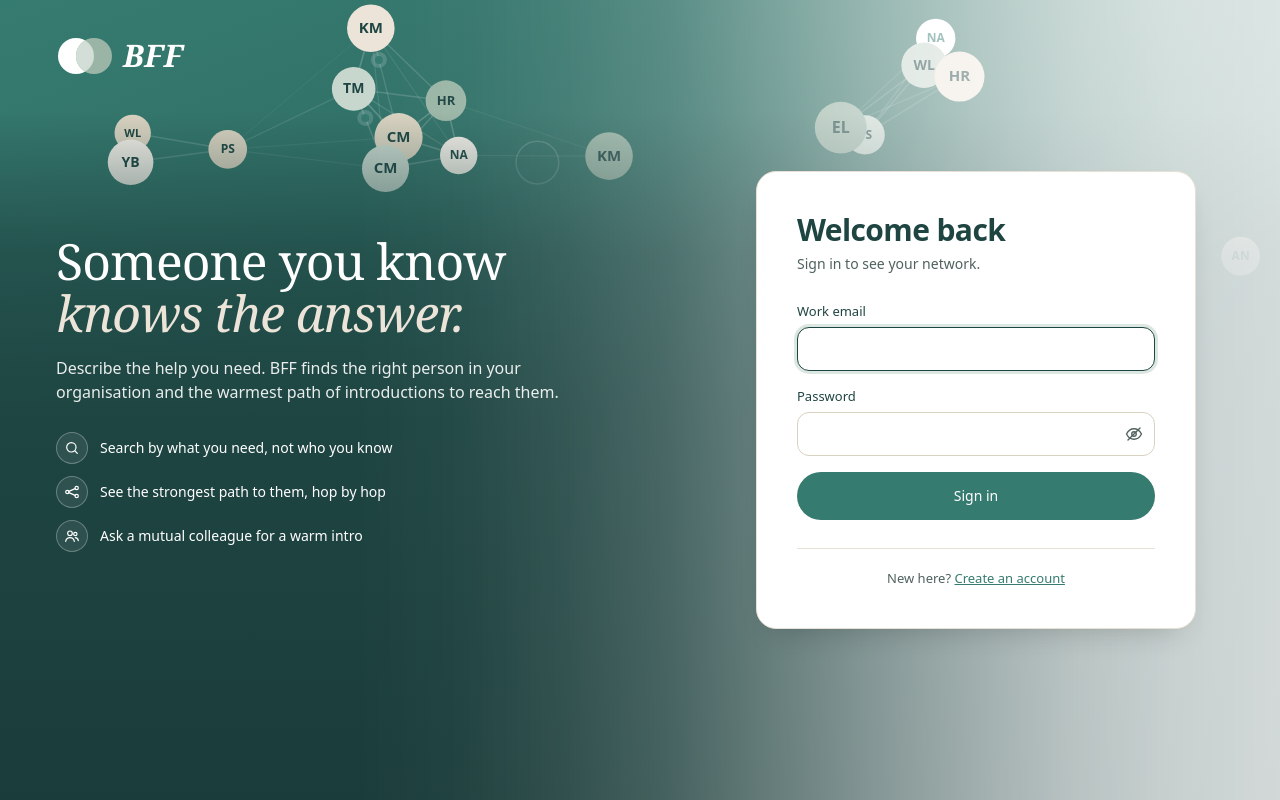
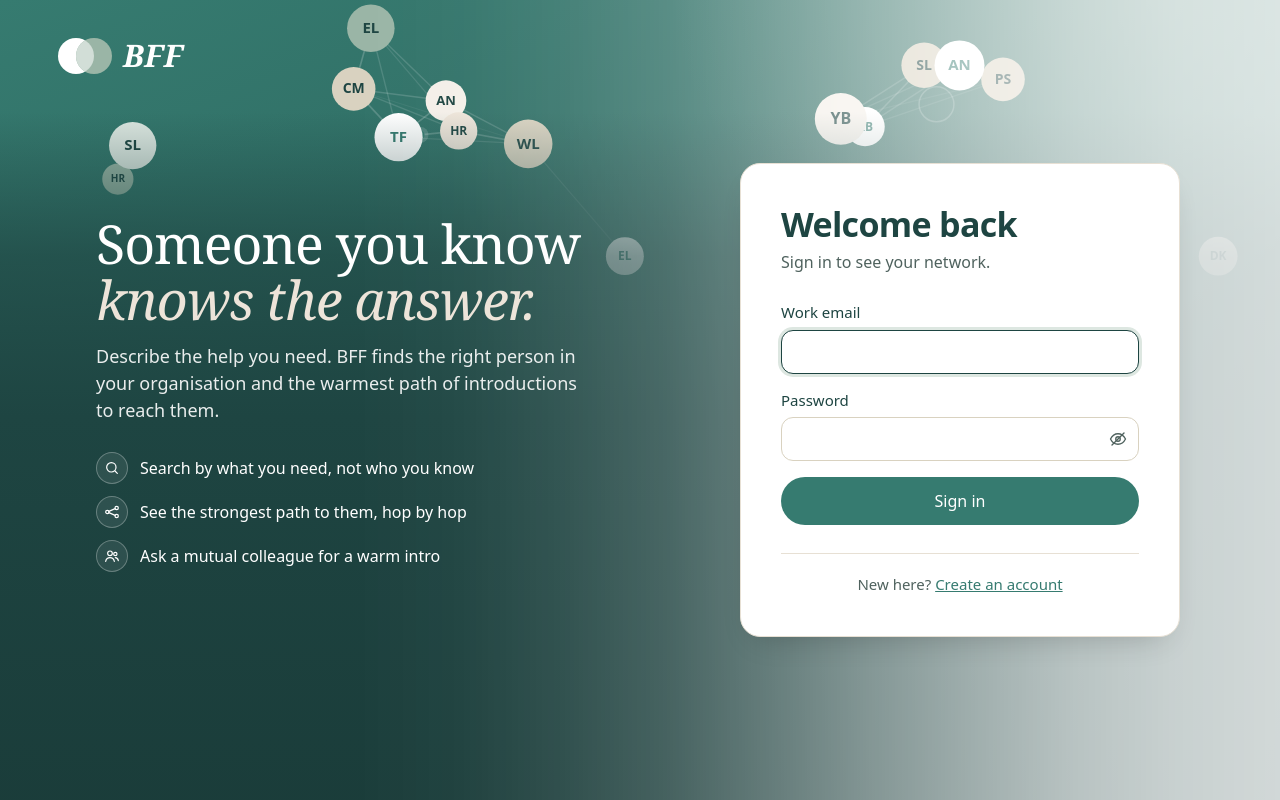
Before and after one commit to tarabhasker/hackathon-public, a React (Vite) app in the folder frontend/: page /signin in a window 1280 px wide. Built offline with nearby package versions, Linux system fonts and the light colour scheme.

Commit message:
Increase font sizes across various components for improved readability and UI consistency

```diff
--- a/frontend/src/components/network/NetworkGraph.jsx
+++ b/frontend/src/components/network/NetworkGraph.jsx
@@ -52,7 +52,7 @@ function Node({ node, index, at, role, onSelect }) {
           style={{
             width: size,
             height: size,
-            fontSize: role === 'you' ? 13 : node.depth === 1 ? 12 : 11,
+            fontSize: role === 'you' ? 14 : node.depth === 1 ? 13 : 12,
             background: role === 'other' ? `var(--avatar-${(index % AVATAR_FILLS) + 1})` : undefined,
             animationDuration: `${2.8 + (index % 4) * 0.4}s`,
             animationDelay: `${index * 0.23}s`,
--- a/frontend/src/index.css
+++ b/frontend/src/index.css
@@ -21,7 +21,7 @@ body {
   background: var(--ds-bg);
   color: var(--secondary);
   font-family: var(--ds-font);
-  font-size: 14px;
+  font-size: 16px;
   line-height: 1.45;
   min-height: 100vh;
 }
--- a/frontend/src/styles/layout.css
+++ b/frontend/src/styles/layout.css
@@ -74,9 +74,9 @@
   min-width: 0;
 }
 .shell-nav__metext { display: flex; flex-direction: column; min-width: 0; }
-.shell-nav__mename { font-weight: 500; font-size: 13px; }
+.shell-nav__mename { font-weight: 500; font-size: 15px; }
 .shell-nav__meemail {
-  font-size: 12px;
+  font-size: 13px;
   color: var(--secondary-muted);
   overflow: hidden;
   text-overflow: ellipsis;
@@ -113,7 +113,7 @@
     background: transparent;
     color: var(--secondary-muted);
     font: inherit;
-    font-size: 11px;
+    font-size: 12px;
     text-decoration: none;
     cursor: pointer;
   }
@@ -176,10 +176,10 @@
   top: 0;
   z-index: 1;
   height: 100vh;
-  flex: 1 1 0;                 /* left half: the pitch */
+  flex: 0 0 50%;               /* left half: the pitch */
   min-width: 0;
   box-sizing: border-box;
-  padding: 36px 56px 48px;
+  padding: 36px 56px 48px 96px; /* text sits a little in from the logo */
   display: flex;
   flex-direction: column;
   color: var(--secondary-ink);
@@ -190,15 +190,15 @@
 .auth-hero__headline {
   margin: 0 0 16px;
   font-family: var(--ds-font-display);
-  font-size: clamp(32px, 3.9vw, 56px);
+  font-size: clamp(36px, 4.2vw, 62px);
   font-weight: 500;
   line-height: 1.04;
   letter-spacing: -0.02em;
   text-wrap: balance;
 }
 .auth-hero__headline em { display: block; font-style: italic; color: var(--hero-accent); }
-.auth-hero__lead { margin: 0 0 28px; font-size: 16px; line-height: 1.5; color: rgba(255, 255, 255, 0.9); }
-.auth-hero__points { list-style: none; margin: 0; padding: 0; display: flex; flex-direction: column; gap: 12px; font-size: 14px; }
+.auth-hero__lead { margin: 0 0 28px; font-size: 18px; line-height: 1.5; color: rgba(255, 255, 255, 0.9); }
+.auth-hero__points { list-style: none; margin: 0; padding: 0; display: flex; flex-direction: column; gap: 12px; font-size: 16px; }
 .auth-hero__points li { display: flex; align-items: center; gap: 12px; }
 .auth-hero__points span {
   width: 32px;
@@ -216,7 +216,7 @@
 .auth-main {
   position: relative;
   z-index: 1;
-  flex: 1 1 0;                 /* right half: the card, centred in it */
+  flex: 1 1 50%;               /* right half: the card, centred in it */
   min-width: 420px;            /* never too narrow for the form */
   box-sizing: border-box;
   padding: 48px 24px;
@@ -236,14 +236,14 @@
   flex-direction: column;
   gap: 28px;
 }
-.auth__head h1 { margin: 0 0 6px; font-size: 30px; font-weight: 600; letter-spacing: -0.02em; }
-.auth__head p { margin: 0; font-size: 14px; color: var(--secondary-muted); }
+.auth__head h1 { margin: 0 0 6px; font-size: 34px; font-weight: 600; letter-spacing: -0.02em; }
+.auth__head p { margin: 0; font-size: 16px; color: var(--secondary-muted); }
 .auth__footer {
   margin: 0;
   padding-top: 20px;
   border-top: 1px solid var(--ds-line);
   text-align: center;
-  font-size: 13px;
+  font-size: 15px;
   color: var(--secondary-muted);
 }
 
@@ -272,11 +272,11 @@
   }
   .auth-hero__brand { position: relative; top: auto; left: auto; align-self: flex-start; }
   .auth-hero__copy { margin: 0; }
-  .auth-hero__lead { margin-bottom: 0; font-size: 14px; }
+  .auth-hero__lead { margin-bottom: 0; font-size: 16px; }
   .auth-hero__points { display: none; }
   .auth-main { grid-row: 2; min-width: 0; align-items: flex-start; padding: 24px 16px 40px; }
   .auth__card { padding: 24px; }
-  .auth__head h1 { font-size: 24px; }
+  .auth__head h1 { font-size: 28px; }
 }
 
 .linklike {
@@ -301,7 +301,7 @@
   display: flex;
   gap: 16px;
   flex-wrap: wrap;
-  font-size: 13px;
+  font-size: 15px;
   color: var(--secondary-muted);
 }
 .steps li { display: flex; align-items: center; gap: 8px; }
@@ -313,7 +313,7 @@
   display: flex;
   align-items: center;
   justify-content: center;
-  font-size: 11px;
+  font-size: 12px;
   font-weight: 600;
 }
 .steps .is-current { color: var(--secondary); font-weight: 500; }
@@ -330,12 +330,12 @@
   border: 1px dashed var(--ds-line-strong);
   border-radius: var(--ds-radius);
   background: var(--ds-bg-tint);
-  font-size: 13px;
+  font-size: 15px;
 }
 .cvdrop div { display: flex; flex-direction: column; }
-.cvdrop span { color: var(--secondary-muted); font-size: 12px; }
+.cvdrop span { color: var(--secondary-muted); font-size: 13px; }
 
 .chipset { border: 0; margin: 0; padding: 0; min-width: 0; }
-.chipset legend { float: none; margin: 0 0 2px; padding: 0; font-size: 13px; font-weight: 500; }
-.chipset__hint { display: block; margin-bottom: 10px; font-size: 12px; color: var(--secondary-muted); }
+.chipset legend { float: none; margin: 0 0 2px; padding: 0; font-size: 15px; font-weight: 500; }
+.chipset__hint { display: block; margin-bottom: 10px; font-size: 13px; color: var(--secondary-muted); }
 .chipset__chips { display: flex; flex-wrap: wrap; gap: 8px; }
--- a/frontend/src/styles/network.css
+++ b/frontend/src/styles/network.css
@@ -22,8 +22,8 @@
 }
 
 .nw-head { display: flex; justify-content: space-between; align-items: flex-end; gap: 16px; flex-wrap: wrap; }
-.nw-head h1 { margin: 0 0 2px; font-size: 22px; font-weight: 600; letter-spacing: -0.01em; }
-.nw-head span { font-size: 13px; color: var(--secondary-muted); }
+.nw-head h1 { margin: 0 0 2px; font-size: 26px; font-weight: 600; letter-spacing: -0.01em; }
+.nw-head span { font-size: 15px; color: var(--secondary-muted); }
 .nw-zoom { display: flex; gap: 6px; }
 
 .nw-aside {
@@ -58,7 +58,7 @@
   align-items: center;
   justify-content: center;
 }
-.nw-canvas__status { color: var(--secondary-muted); font-size: 13px; }
+.nw-canvas__status { color: var(--secondary-muted); font-size: 15px; }
 
 .nw-graph {
   position: relative;
@@ -154,11 +154,11 @@
   border-radius: 999px;
   background: var(--ds-surface);
   color: var(--secondary-muted);
-  font-size: 12px;
+  font-size: 13px;
   font-weight: 500;
   white-space: nowrap;
 }
-.nw-node--far .nw-node__label { font-size: 11px; }
+.nw-node--far .nw-node__label { font-size: 12px; }
 .nw-node--you .nw-node__label,
 .nw-node--target .nw-node__label,
 .nw-node--path .nw-node__label { color: var(--secondary); border-color: var(--secondary); font-weight: 600; }
@@ -171,7 +171,7 @@
   display: flex;
   gap: 14px;
   flex-wrap: wrap;
-  font-size: 12px;
+  font-size: 13px;
   color: var(--secondary-muted);
 }
 .nw-legend span { display: flex; align-items: center; gap: 6px; }
@@ -200,11 +200,11 @@
   flex-wrap: wrap;
   animation: nw-fadein 0.35s ease-out;
 }
-.nw-pathcard--note { font-size: 13px; color: var(--secondary-muted); }
+.nw-pathcard--note { font-size: 15px; color: var(--secondary-muted); }
 .nw-pathcard__text { flex: 1 1 220px; min-width: 0; display: flex; flex-direction: column; gap: 2px; }
 .nw-pathcard__name { font-weight: 600; }
 .nw-pathcard__role { font-weight: 400; color: var(--secondary-muted); }
-.nw-pathcard__path { font-size: 12px; color: var(--secondary-muted); }
+.nw-pathcard__path { font-size: 13px; color: var(--secondary-muted); }
 
 /* --- Search panel ----------------------------------------------------------- */
 .nw-search { display: flex; flex-direction: column; gap: 10px; }
@@ -232,7 +232,7 @@
 }
 .nw-searchbox kbd {
   font-family: var(--ds-mono);
-  font-size: 11px;
+  font-size: 12px;
   color: var(--secondary-muted);
   border: 1px solid var(--ds-line);
   border-radius: 5px;
@@ -249,13 +249,13 @@
 }
 .nw-results__heading {
   padding: 8px 12px 4px;
-  font-size: 11px;
+  font-size: 12px;
   font-weight: 500;
   color: var(--secondary-muted);
   text-transform: uppercase;
   letter-spacing: 0.05em;
 }
-.nw-results__empty { padding: 6px 12px 10px; font-size: 13px; color: var(--secondary-muted); }
+.nw-results__empty { padding: 6px 12px 10px; font-size: 15px; color: var(--secondary-muted); }
 
 .nw-row {
   width: 100%;
@@ -275,9 +275,9 @@
 .nw-row:focus-visible { outline: 2px solid var(--primary); outline-offset: -2px; }
 .nw-row--active, .nw-row--active:hover { background: var(--primary-soft); }
 .nw-row__text { flex-grow: 1; min-width: 0; display: flex; flex-direction: column; }
-.nw-row__name { font-weight: 500; font-size: 13px; }
+.nw-row__name { font-weight: 500; font-size: 15px; }
 .nw-row__role {
-  font-size: 12px;
+  font-size: 13px;
   color: var(--secondary-muted);
   white-space: nowrap;
   overflow: hidden;
@@ -286,8 +286,8 @@
 
 /* --- Invite panel ----------------------------------------------------------- */
 .nw-invite { display: flex; flex-direction: column; gap: 12px; padding: 18px; }
-.nw-invite__title { margin: 0 0 2px; font-size: 15px; font-weight: 600; }
-.nw-invite__sub { font-size: 12px; color: var(--secondary-muted); }
+.nw-invite__title { margin: 0 0 2px; font-size: 17px; font-weight: 600; }
+.nw-invite__sub { font-size: 13px; color: var(--secondary-muted); }
 .nw-invite__qr {
   align-self: center;
   padding: 12px;
@@ -307,7 +307,7 @@
   border-radius: var(--ds-radius-pill);
   background: var(--ds-surface);
   font-family: var(--ds-mono);
-  font-size: 12px;
+  font-size: 13px;
   color: var(--secondary);
 }
 
@@ -319,13 +319,13 @@
 .nw-steps__link { display: flex; gap: 14px; align-items: stretch; }
 .nw-steps__line { width: 28px; flex-shrink: 0; display: flex; justify-content: center; }
 .nw-steps__line::before { content: ''; border-left: 2px solid var(--secondary); min-height: 30px; }
-.nw-steps__why { align-self: center; font-size: 12px; color: var(--secondary-muted); }
+.nw-steps__why { align-self: center; font-size: 13px; color: var(--secondary-muted); }
 
 /* --- Mobile "Find" view ----------------------------------------------------- */
 .mf { display: flex; flex-direction: column; }
 .mf-header { padding: 24px 20px 12px; display: flex; flex-direction: column; gap: 14px; }
 .mf-header__top { display: flex; align-items: center; justify-content: space-between; }
-.mf-header h1 { margin: 0; font-size: 22px; font-weight: 600; letter-spacing: -0.01em; }
+.mf-header h1 { margin: 0; font-size: 26px; font-weight: 600; letter-spacing: -0.01em; }
 .mf-searchbox {
   display: flex;
   align-items: center;
@@ -346,10 +346,10 @@
 .mf-match { padding: 18px; display: flex; flex-direction: column; gap: 18px; }
 .mf-match__who { display: flex; gap: 12px; align-items: center; }
 .mf-match__text { display: flex; flex-direction: column; min-width: 0; }
-.mf-match__name { font-weight: 600; font-size: 15px; }
-.mf-match__role { font-size: 13px; color: var(--secondary-muted); }
-.mf-match__hops { margin-left: auto; font-size: 12px; color: var(--secondary-muted); white-space: nowrap; }
-.mf-empty { padding: 18px; font-size: 13px; color: var(--secondary-muted); }
+.mf-match__name { font-weight: 600; font-size: 17px; }
+.mf-match__role { font-size: 15px; color: var(--secondary-muted); }
+.mf-match__hops { margin-left: auto; font-size: 13px; color: var(--secondary-muted); white-space: nowrap; }
+.mf-empty { padding: 18px; font-size: 15px; color: var(--secondary-muted); }
 
 .mf-more {
   display: flex;
--- a/frontend/src/styles/ui.css
+++ b/frontend/src/styles/ui.css
@@ -11,7 +11,7 @@
   border: 1px solid transparent;
   border-radius: var(--ds-radius-button);
   font: inherit;
-  font-size: 13px;
+  font-size: 15px;
   font-weight: 500;
   line-height: 1.2;
   text-decoration: none;
@@ -35,7 +35,7 @@
 .ui-btn--ghost:hover:not(:disabled) { background: var(--secondary-soft); color: var(--secondary); }
 
 .ui-btn--sm { min-height: 32px; padding: 0 12px; }
-.ui-btn--lg { min-height: 48px; padding: 0 22px; font-size: 14px; }
+.ui-btn--lg { min-height: 48px; padding: 0 22px; font-size: 16px; }
 .ui-btn--block { display: flex; width: 100%; }
 .ui-btn--icon { width: 36px; min-height: 36px; padding: 0; }
 
@@ -74,7 +74,7 @@
   background: var(--ds-surface);
   color: var(--secondary);
   font: inherit;
-  font-size: 13px;
+  font-size: 15px;
   cursor: pointer;
   transition: background-color 0.15s ease, border-color 0.15s ease;
 }
@@ -87,7 +87,7 @@
   padding: 1px 8px;
   border: 1px solid var(--ds-line);
   border-radius: var(--ds-radius-pill);
-  font-size: 11px;
+  font-size: 12px;
   color: var(--secondary-muted);
   white-space: nowrap;
 }
@@ -97,7 +97,7 @@
 /* --- Text ------------------------------------------------------------------- */
 .ui-eyebrow {
   margin: 0;
-  font-size: 12px;
+  font-size: 13px;
   font-weight: 500;
   text-transform: uppercase;
   letter-spacing: 0.06em;
@@ -108,7 +108,7 @@
   margin: 0;
   padding: 10px 12px;
   border-radius: var(--ds-radius-sm);
-  font-size: 13px;
+  font-size: 15px;
 }
 .ui-notice--danger { background: var(--ds-danger-soft); color: var(--ds-danger-soft-ink); }
 .ui-notice--ok { background: var(--ds-ok-soft); color: var(--ds-ok-soft-ink); }
@@ -116,8 +116,8 @@
 
 /* --- Text field ------------------------------------------------------------- */
 .ui-field { display: flex; flex-direction: column; gap: 6px; }
-.ui-field__label { font-size: 13px; font-weight: 500; color: var(--secondary); }
-.ui-field__note { font-size: 12px; color: var(--secondary-muted); }
+.ui-field__label { font-size: 15px; font-weight: 500; color: var(--secondary); }
+.ui-field__note { font-size: 13px; color: var(--secondary-muted); }
 .ui-field__note--error { color: var(--ds-danger-soft-ink); }
 
 .ui-input {
@@ -186,7 +186,7 @@
 .pw-meter__bars[data-level='1'] i:nth-child(1) { background: var(--ds-danger); }
 .pw-meter__bars[data-level='2'] i:nth-child(-n + 2) { background: var(--ds-warn); }
 .pw-meter__bars[data-level='3'] i { background: var(--ds-ok); }
-.pw-meter__label { font-size: 12px; color: var(--secondary-muted); }
+.pw-meter__label { font-size: 13px; color: var(--secondary-muted); }
 
 /* --- Busy button spinner ----------------------------------------------------- */
 .btn-busy { display: inline-flex; align-items: center; gap: 8px; }
@@ -225,7 +225,7 @@
   color: var(--secondary-ink);
   border-radius: var(--ds-radius);
   box-shadow: var(--ds-shadow-3);
-  font-size: 13.5px;
+  font-size: 15px;
   line-height: 1.45;
   animation: toast-in 0.25s cubic-bezier(0.21, 1.02, 0.73, 1) both;
 }
@@ -246,7 +246,7 @@
   background: none;
   color: inherit;
   opacity: 0.6;
-  font-size: 16px;
+  font-size: 18px;
   line-height: 1;
   padding: 0 2px;
   cursor: pointer;
```
